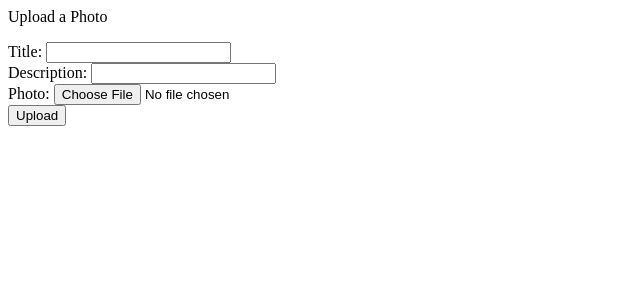
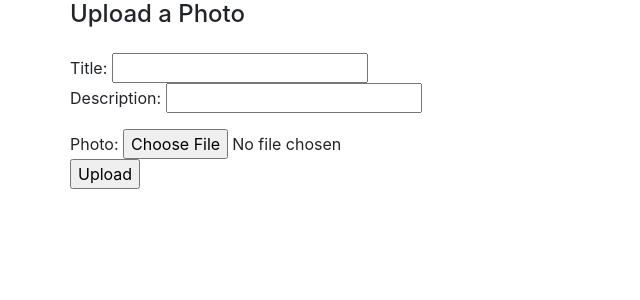
Before and after one commit to Nudkip/assiggnment2020, a Node server app: page /filetoupload in a window 1280 px wide. Shown: the top 300 px of the page, without its empty margins (0-640 px from the left). Run offline with Node 20, Linux system fonts and the light colour scheme.

Commit message:
Update filetoupload.ejs

```diff
--- a/views/filetoupload.ejs
+++ b/views/filetoupload.ejs
@@ -1,9 +1,24 @@
 <html>
+
+<head>
+    <meta charset="UTF-8">
+    <meta name="viewport" content="width=device-width, initial-scale=1.0">
+    <meta http-equiv="X-UA-Compatible" content="ie=edge">
+    <!-- Bootstrap CSS -->
+    <link rel="stylesheet" href="https://stackpath.bootstrapcdn.com/bootstrap/4.3.1/css/bootstrap.min.css"
+        integrity="sha384-ggOyR0iXCbMQv3Xipma34MD+dH/1fQ784/j6cY/iJTQUOhcWr7x9JvoRxT2MZw1T" crossorigin="anonymous">
+    <title>Upload a photo</title>
+</head>
+
 <body>
+	<div class="container">
+			<div class="row">
 					<form action="/filetoupload" method="post" enctype="multipart/form-data">
-		<p>Upload a Photo</p>
+						<p class="h4 mb-4">Upload a Photo</p>
+						  <div class="form-group">
 				             	Title: <input type="text" name="title"><br>
 				                Description: <input type="text" name="description"><br>
+							</div>
 						Photo: <input type="file" name="filetoupload" accept="image/jpeg,image/jpg" required><br>
 				                <input type="submit" value="Upload">
 				        </form>
```
Lines whose indentation alone changed are shown as unchanged.
